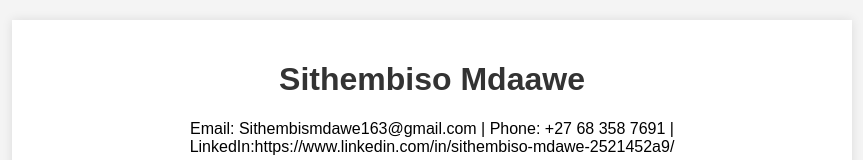
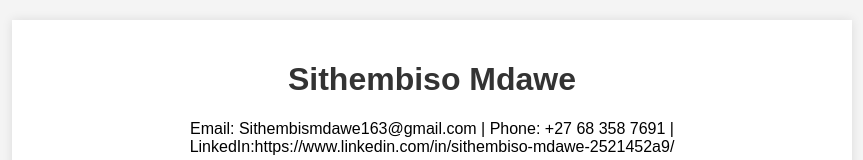
Before and after one commit to Trophydecoder/HexSoftware_Resume, a plain HTML site: page index.html in a window 1280 px wide. Shown: the top 160 px of the page, without its empty margins (208-1071 px from the left). Drawn offline with Linux system fonts and the light colour scheme.

Commit message:
added stuff

```diff
--- a/index.html
+++ b/index.html
@@ -12,7 +12,7 @@
 <body>
     <div class="container">
         <div class="header">
-            <h1>Sithembiso Mdaawe</h1>
+            <h1>Sithembiso Mdawe</h1>
             <p class="contact-info">Email: Sithembismdawe163@gmail.com | Phone: +27 68 358 7691 | LinkedIn:https://www.linkedin.com/in/sithembiso-mdawe-2521452a9/</p>
         </div>
 
```
